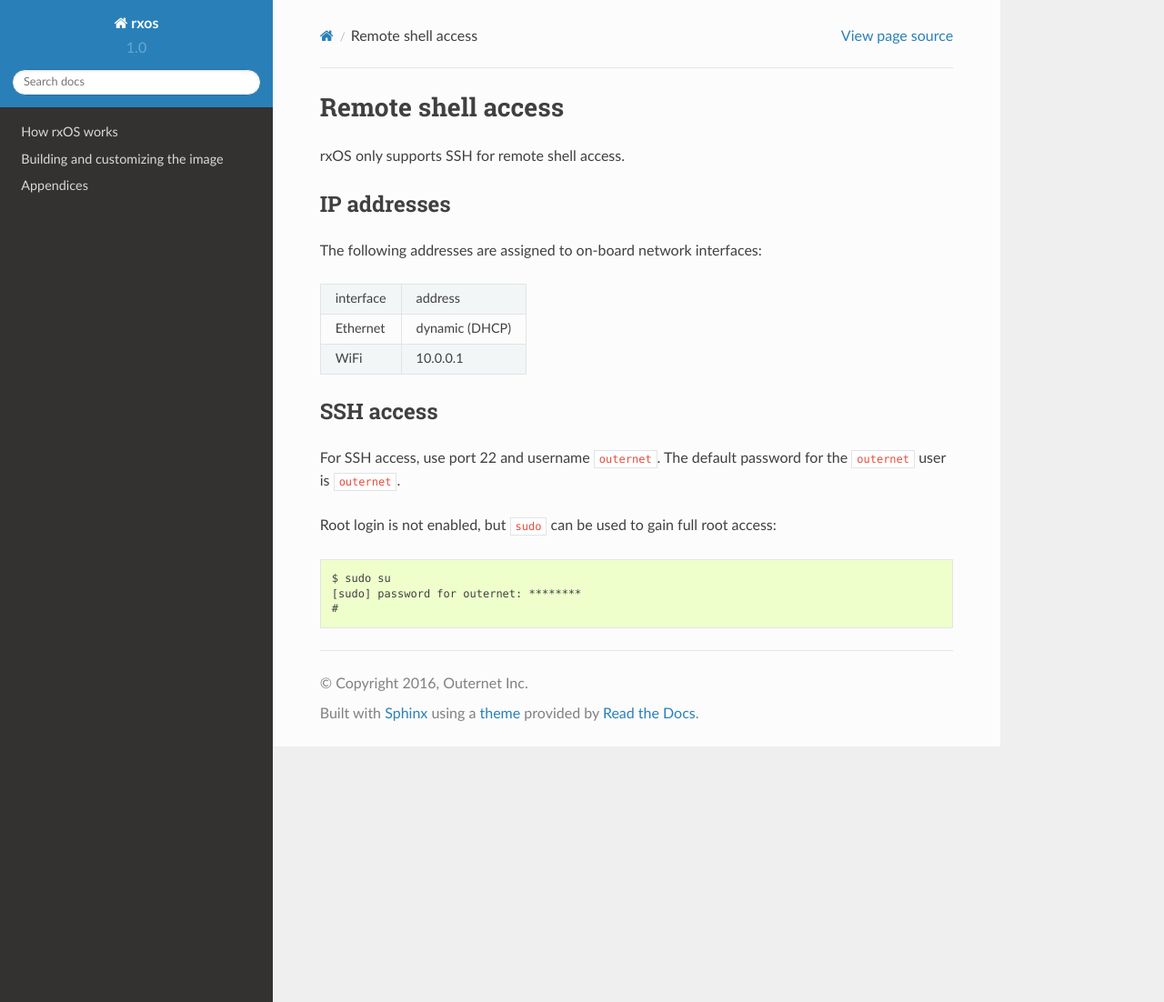
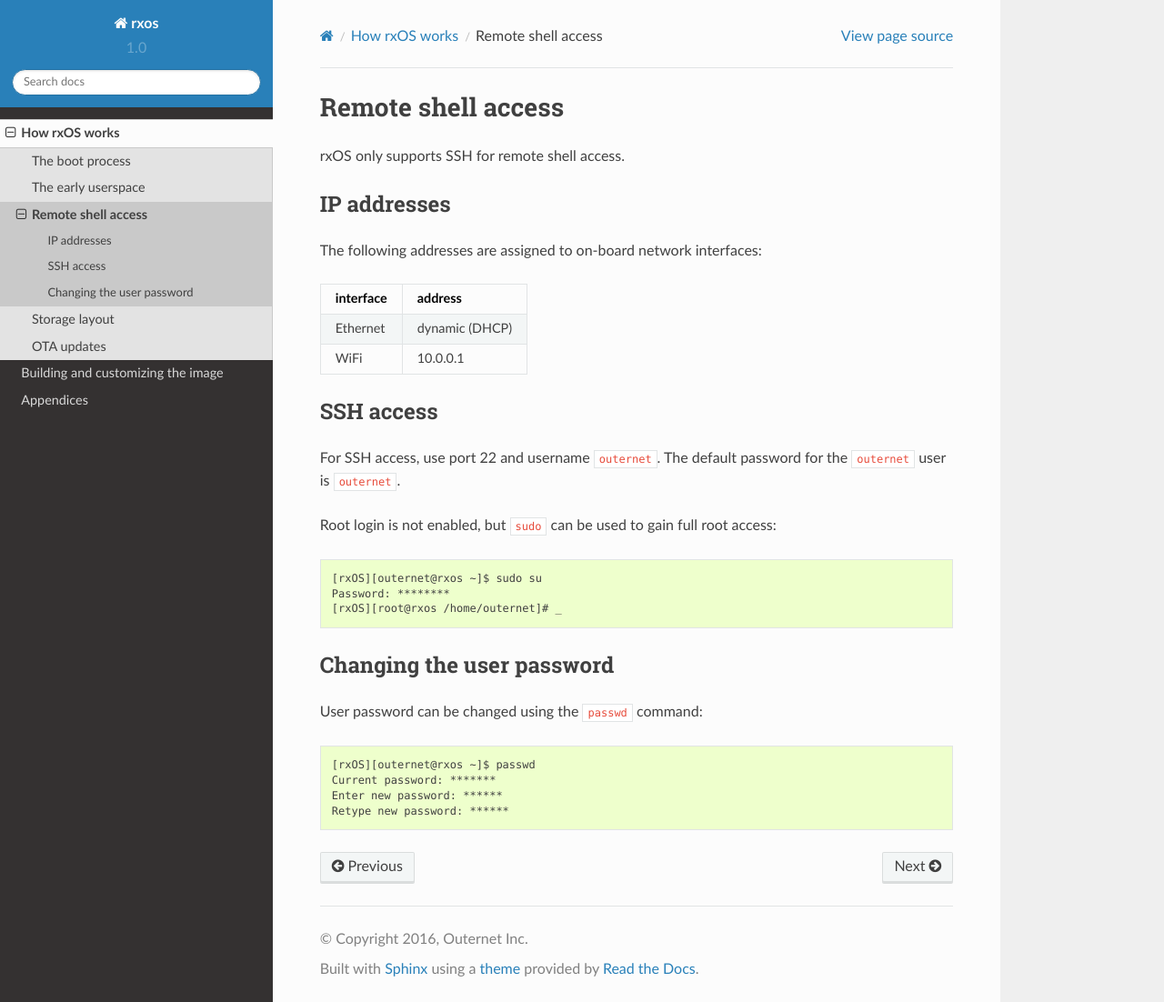
Before and after one commit to amasloub/rxOS, a Sphinx documentation site: the page built from docs/source/how_it_works/remote_access.rst, in a window 1280 px wide and 1102 px high. Shown: the whole window at 91% size. Built offline with Sphinx 7.4.7 and the Read the Docs theme 2.0.0, drawn with Linux system fonts in a browser that asks for light colours; pages that are not in the unit, such as notebooks, are missing from menus.

Commit message:
Fix remote access doc
Adds a section on resetting the password, and fixes the reference to remote
access docs in the index.

Signed-off-by: Branko Vukelic <branko@outernet.is>

```diff
--- a/docs/source/how_it_works/index.rst
+++ b/docs/source/how_it_works/index.rst
@@ -9,6 +9,6 @@
 
     boot
     early_userspace
-    remote_acess
+    remote_access
     storage_layout
     ota_updates
--- a/docs/source/how_it_works/remote_access.rst
+++ b/docs/source/how_it_works/remote_access.rst
@@ -10,7 +10,7 @@
 
 ==========  ===============
 interface   address
-----------  ---------------
+==========  ===============
 Ethernet    dynamic (DHCP)
 WiFi        10.0.0.1
 ==========  ===============
@@ -23,6 +23,16 @@
 
 Root login is not enabled, but ``sudo`` can be used to gain full root access::
 
-    $ sudo su
-    [sudo] password for outernet: ********
-    #
+    [rxOS][outernet@rxos ~]$ sudo su
+    Password: ********
+    [rxOS][root@rxos /home/outernet]# _
+
+Changing the user password
+--------------------------
+
+User password can be changed using the ``passwd`` command::
+
+    [rxOS][outernet@rxos ~]$ passwd
+    Current password: *******
+    Enter new password: ******
+    Retype new password: ******
```
